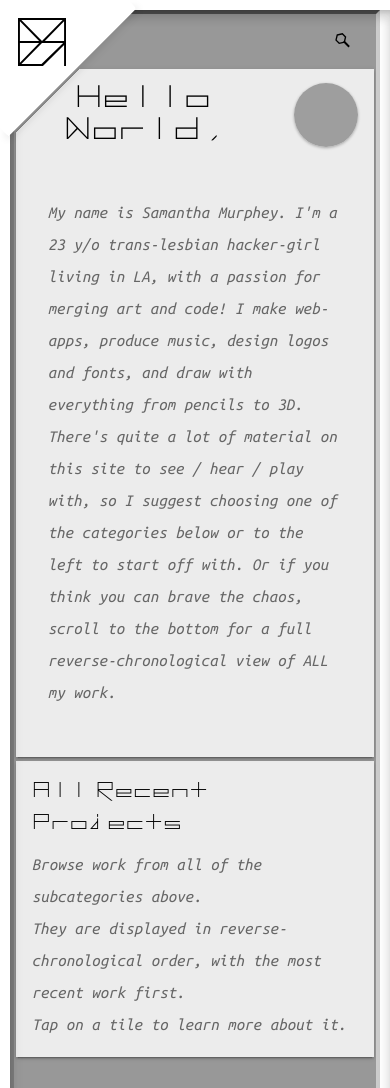
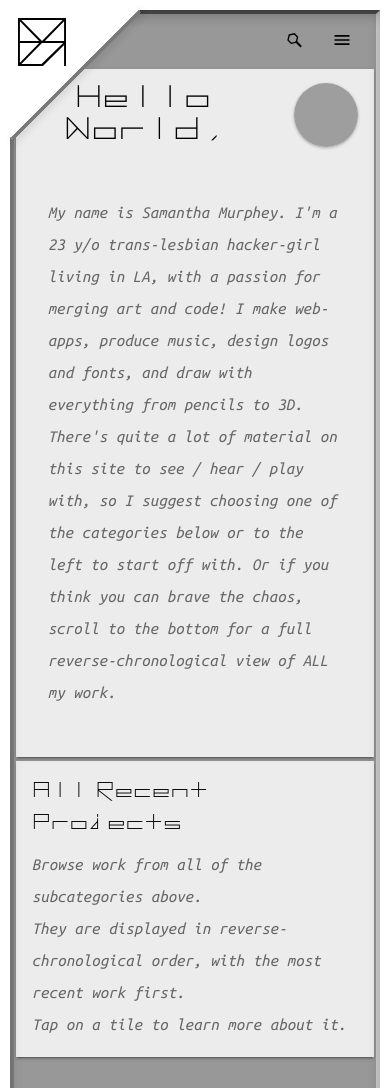
Before and after one commit to sammurphey/SamMurphey.net, a PHP site: page /sammurphey_dev/ in a window 390 px wide. Shown: the top 1088 px of the page. Run offline with PHP 8.4, Linux system fonts and the light colour scheme; data that the repository does not hold is empty; some web fonts are replaced; grey boxes are pictures that could not be loaded.

Commit message:
Restructured header and added mobile menu icon

```diff
--- a/src/App.php
+++ b/src/App.php
@@ -2,7 +2,6 @@
 <link href="<?php echo $htp_root; ?>src/css/App.css" rel="stylesheet" media="none" onload="if(media!='all')media='all'" rel="stylesheet">
 <?php
 require_once("./src/components/Header.php");
-require_once("./src/components/Menu.php");
 // functions
 echo "<main id='app'>";
 		require_once("./src/functions/img_element.php");
--- a/src/components/Header.php
+++ b/src/components/Header.php
@@ -1,5 +1,6 @@
 <header id="header">
-	<a href="<?php echo $htp_root; ?>" id="logo_btn" class="btn">
+	<div id="header_corner">
+		<a href="<?php echo $htp_root; ?>" id="logo_btn" class="btn header_btn">
 			<svg class="med icon" width="48" height="48" viewbox="0 0 100 100">
 				<path d="M 0 0 L 100 0 L 110 100 L 96 100 L 96 56 L 52 100 	L 0 100 L 0 0
 				M 7 4 L 50 48 L 93 4
@@ -10,10 +11,14 @@
 				</path>
 			</svg>
 		</a>
-	<a href="./search" id="search_btn" class="btn">
+	</div>
+	<a href="<?php echo $htp_root; ?>search" id="search_btn" class="btn header_btn">
 		<svg class="sml icon" width="32" height="32" viewbox="0 0 100 100">
 			<polygon id="search_icon_shape_1" fill="none" stroke="#000" stroke-width="12" transform="rotate(45) translate(24 -36) scale(0.7)" points="5 50,30 10,70 10,95 50,70 90,30 90" />
 			<rect id="search_icon_shape_2" fill="#000" transform="rotate(315) translate(-4 84)" height="48" width="12" />
 		</svg>
 	</a>
+	<?php
+		include_once ($php_root . "src/components/Menu.php");
+	?>
 </header>
--- a/src/components/Menu.php
+++ b/src/components/Menu.php
@@ -1,3 +1,6 @@
+<button id="menu_btn" class='btn header_btn'>
+	<svg class="sml icon" width="32" height="32" viewBox="0 0 24 24"><path d="M0 0h24v24H0z" fill="none"/><path class='color' d="M3 18h18v-2H3v2zm0-5h18v-2H3v2zm0-7v2h18V6H3z"/></svg>
+</button>
 <nav id="menu">
 	<ul>
 		<li>
--- a/src/components/Router.php
+++ b/src/components/Router.php
@@ -34,7 +34,8 @@ if (valExists("keywords", $data)) {
 	}
 }
 if (valExists("related", $data)) {
-	$related_pages = api_fetch("in=" . $data["related"]);
+	$related_ids = str_replace(" ", "", $data["related"]);
+	$related_pages = api_fetch("in=" . $related_ids);
 	if (valExists("id", $related_pages)) {
 		$related_pages = [$related_pages];
 	}
--- a/src/css/App.css
+++ b/src/css/App.css
@@ -503,90 +503,55 @@ input {
   input + * {
     margin-top: 8px; }
 
-#header {
-  height: calc(64px * 2 - 6px);
-  left: 10px;
-  position: absolute;
-  top: 10px;
-  width: calc(64px * 2 - 6px);
-  z-index: 2; }
-  @media (min-width: 840px) {
-    #header {
-      height: calc(64px * 2);
-      left: 13px;
-      top: 13px;
-      width: calc(64px * 2); } }
-  #header::after {
-    background: #FFF;
-    border-bottom: 4px solid #797979;
-    content: "";
-    display: block;
-    height: 113px;
-    left: -62px;
-    top: -28px;
-    /* left: calc(0px - (calc(16px * 4))); */
-    position: absolute;
-    /* top: calc(calc(16px * 4) + 2px); */
-    -webkit-transform: rotateZ(-45deg);
-    -ms-transform: rotate(-45deg);
-    transform: rotateZ(-45deg);
-    width: 181px;
-    border-radius: 3px;
-    overflow: hidden; }
-    @media (max-width: 640px) {
-      #header::after {
-        border: 0;
-        left: -68px;
-        top: -34px; } }
-  #header::before {
-    -webkit-box-shadow: 0px 1px 8px 1.3px rgba(0, 0, 0, 0.15);
-    box-shadow: 0px 1px 8px 1.3px rgba(0, 0, 0, 0.15);
-    content: "";
-    height: 3px;
-    display: block;
-    left: -22px;
-    position: absolute;
-    top: 64px;
-    -webkit-transform: rotateZ(-45deg);
-    -ms-transform: rotate(-45deg);
-    transform: rotateZ(-45deg);
-    width: 179px; }
-    @media (max-width: 640px) {
-      #header::before {
-        left: -29px;
-        top: 60px; } }
-  #header .btn {
+#header .header_btn {
   border: 0;
   display: inline-block;
   z-index: 4; }
-    #header .btn#logo_btn, #header .btn#search_btn {
+  #header .header_btn#logo_btn, #header .header_btn#search_btn, #header .header_btn#menu_btn {
     align-items: center;
     background: none;
     display: flex;
     justify-content: center;
     margin: 0;
     padding: 0; }
-      #header .btn#logo_btn:active *, #header .btn#logo_btn:focus *, #header .btn#logo_btn:hover *, #header .btn#search_btn:active *, #header .btn#search_btn:focus *, #header .btn#search_btn:hover * {
+    #header .header_btn#logo_btn:active *, #header .header_btn#logo_btn:focus *, #header .header_btn#logo_btn:hover *, #header .header_btn#search_btn:active *, #header .header_btn#search_btn:focus *, #header .header_btn#search_btn:hover *, #header .header_btn#menu_btn:active *, #header .header_btn#menu_btn:focus *, #header .header_btn#menu_btn:hover * {
       fill: #00EFF1; }
-    #header .btn#logo_btn {
+  #header .header_btn#logo_btn {
     position: absolute;
     left: 0;
     top: 0; }
-      #header .btn#logo_btn * {
+    #header .header_btn#logo_btn * {
       padding: 0; }
-    #header .btn#search_btn {
-      position: fixed;
-      right: 16px;
+  #header .header_btn#search_btn, #header .header_btn#menu_btn {
+    position: absolute;
     top: 8px; }
     @media (min-width: 840px) {
-        #header .btn#search_btn {
-          right: 32px;
+      #header .header_btn#search_btn, #header .header_btn#menu_btn {
         top: 20px; } }
-      #header .btn#search_btn:active, #header .btn#search_btn:focus, #header .btn#search_btn:hover {
+  #header .header_btn#search_btn {
+    right: 64px; }
+    @media (min-width: 840px) {
+      #header .header_btn#search_btn {
+        right: 32px; } }
+    #header .header_btn#search_btn:active, #header .header_btn#search_btn:focus, #header .header_btn#search_btn:hover {
       background: none; }
-        #header .btn#search_btn:active svg polygon, #header .btn#search_btn:focus svg polygon, #header .btn#search_btn:hover svg polygon {
+      #header .header_btn#search_btn:active svg polygon, #header .header_btn#search_btn:focus svg polygon, #header .header_btn#search_btn:hover svg polygon {
         fill: none;
         stroke: #00EFF1; }
+  #header .header_btn#menu_btn {
+    display: none; }
+    @media (max-width: 840px) {
+      #header .header_btn#menu_btn {
+        display: flex;
+        right: 16px; } }
+    #header .header_btn#menu_btn svg {
+      padding: 6px; }
+    #header .header_btn#menu_btn:active, #header .header_btn#menu_btn:focus, #header .header_btn#menu_btn:hover {
+      background: none; }
+      #header .header_btn#menu_btn:active svg path, #header .header_btn#menu_btn:focus svg path, #header .header_btn#menu_btn:hover svg path {
+        fill: none; }
+      #header .header_btn#menu_btn:active svg .color, #header .header_btn#menu_btn:focus svg .color, #header .header_btn#menu_btn:hover svg .color {
+        fill: #00EFF1; }
 
 #footer {
   display: flex;
--- a/src/css/index.css
+++ b/src/css/index.css
@@ -34,7 +34,7 @@ body {
     pointer-events: none;
     position: fixed;
     top: 10px;
-    width: calc(100% - 10px); }
+    width: calc(100% - 20px); }
     @media (min-width: 840px) {
       body::after {
         height: calc(100% - 30px);
@@ -56,7 +56,7 @@ body {
 header, section, footer, aside, nav, main, article, figure {
   display: block; }
 
-#header {
+#header #header_corner {
   height: 122px;
   left: 10px;
   position: absolute;
@@ -64,19 +64,19 @@ header, section, footer, aside, nav, main, article, figure {
   width: 122px;
   z-index: 2; }
   @media (min-width: 840px) {
-    #header {
+    #header #header_corner {
       height: 128px;
       left: 13px;
       top: 13px;
       width: 128px; } }
-  #header::after {
+  #header #header_corner::after {
     background: #FFF;
     border-bottom: 4px solid #797979;
     content: "";
     display: block;
     height: 113px;
-    left: -62px;
-    top: -28px;
+	left: -63px;
+	top: -30px;
     /* left: calc(0px - (calc(16px * 4))); */
     position: absolute;
     /* top: calc(calc(16px * 4) + 2px); */
@@ -86,46 +86,46 @@ header, section, footer, aside, nav, main, article, figure {
     width: 181px;
     border-radius: 3px;
     overflow: hidden; }
-    @media (max-width: 640px) {
-      #header::after {
-        border: 0;
-        left: -68px;
-        top: -34px; } }
-  #header::before {
+    @media (min-width: 840px) {
+      #header #header_corner::after {
+        /*border: 0;*/
+        left: -62px;
+      	top: -28px; } }
+  #header #header_corner::before {
     -webkit-box-shadow: 0px 1px 8px 1.3px rgba(0, 0, 0, 0.15);
     box-shadow: 0px 1px 8px 1.3px rgba(0, 0, 0, 0.15);
     content: "";
     height: 3px;
     display: block;
-    left: -22px;
+    left: -23px;
     position: absolute;
-    top: 64px;
+    top: 63px;
     -webkit-transform: rotateZ(-45deg);
     -ms-transform: rotate(-45deg);
     transform: rotateZ(-45deg);
     width: 179px; }
-    @media (max-width: 640px) {
-      #header::before {
-        left: -29px;
-        top: 60px; } }
-  #header .btn {
+    @media (min-width: 840px) {
+      #header #header_corner::before {
+		  left: -23px;
+		  top: 66px; } }
+  #header .header_btn {
     border: 0;
     display: inline-block;
     z-index: 4; }
-    #header .btn#logo_btn, #header .btn#search_btn {
+    #header .header_btn#logo_btn, #header .header_btn#search_btn {
       align-items: center;
       background: none;
       display: flex;
       justify-content: center;
       margin: 0;
       padding: 0; }
-    #header .btn#logo_btn {
+    #header .header_btn#logo_btn {
       position: absolute;
       left: 0;
       top: 0; }
-      #header .btn#logo_btn * {
+      #header .header_btn#logo_btn * {
         padding: 0; }
-    #header .btn#search_btn {
+    #header .header_btn#search_btn {
       display: none; }
 
 #menu {
--- a/src/sass/components/_header.scss
+++ b/src/sass/components/_header.scss
@@ -1,64 +1,11 @@
 @import "../vars";
 
 #header {
-	height: calc(#{$blockSize} * 2 - 6px);
-	left: 10px;
-	position: absolute;
-	top: 10px;
-	width: calc(#{$blockSize} * 2 - 6px);
-	z-index: 2;
-	@media(min-width: 840px) {
-		height: calc(#{$blockSize} * 2);
-		left: 13px;
-		top: 13px;
-		width: calc(#{$blockSize} * 2);
-	}
-	&::after {
-		background: #FFF;
-		border-bottom: 4px solid #797979;
-		content: "";
-		display: block;
-		height: 113px;
-		left: -62px;
-		top: -28px;
-		/* left: calc(0px - (calc(16px * 4))); */
-		position: absolute;
-		/* top: calc(calc(16px * 4) + 2px); */
-		-webkit-transform: rotateZ(-45deg);
-		-ms-transform: rotate(-45deg);
-		transform: rotateZ(-45deg);
-		width: 181px;
-		border-radius: 3px;
-		overflow: hidden;
-		@media(max-width: 640px) {
-			border: 0;
-			left: -68px;
-			top: -34px;
-		}
-	}
-	&::before {
-		-webkit-box-shadow: 0px 1px 8px 1.3px rgba(0, 0, 0, 0.15);
-		box-shadow: 0px 1px 8px 1.3px rgba(0, 0, 0, 0.15);
-		content: "";
-		height: 3px;
-		display: block;
-		left: -22px;
-		position: absolute;
-		top: 64px;
-		-webkit-transform: rotateZ(-45deg);
-		-ms-transform: rotate(-45deg);
-		transform: rotateZ(-45deg);
-		width: 179px;
-		@media(max-width: 640px) {
-			left: -29px;
-			top: 60px;
-		}
-	}
-	.btn {
+	.header_btn {
 		border: 0;
 		display: inline-block;
 		z-index: 4;
-		&#logo_btn, &#search_btn {
+		&#logo_btn, &#search_btn, &#menu_btn {
 			align-items: center;
 			background: none;
 			display: flex;
@@ -79,13 +26,17 @@
 				padding: 0;
 			}
 		}
-		&#search_btn {
-		  	position: fixed;
-			right: 16px;
+		&#search_btn, &#menu_btn {
+		  	position: absolute;
 			top: 8px;
 			@media(min-width: 840px) {
+				top: 20px;
+			}
+		}
+		&#search_btn {
+			right: 64px;
+			@media(min-width: 840px) {
 				right: 32px;
-				top: 20px;
 			}
 			&:active,
 			&:focus,
@@ -99,5 +50,28 @@
 				}
 			}
 		}
+		&#menu_btn {
+			display: none;
+			@media(max-width: 840px) {
+				display: flex;
+				right: 16px;
+			}
+			svg {
+				padding: 6px;
+			}
+			&:active,
+			&:focus,
+			&:hover {
+				background: none;
+				svg {
+					path {
+						fill: none;
+					}
+					.color {
+						fill: $tealColor;
+					}
+				}
+			}
+		}
 	}
 }
```
Also changed, not shown: src/sass/index.scss (+8 -6 lines). Lines whose indentation alone changed are shown as unchanged.
